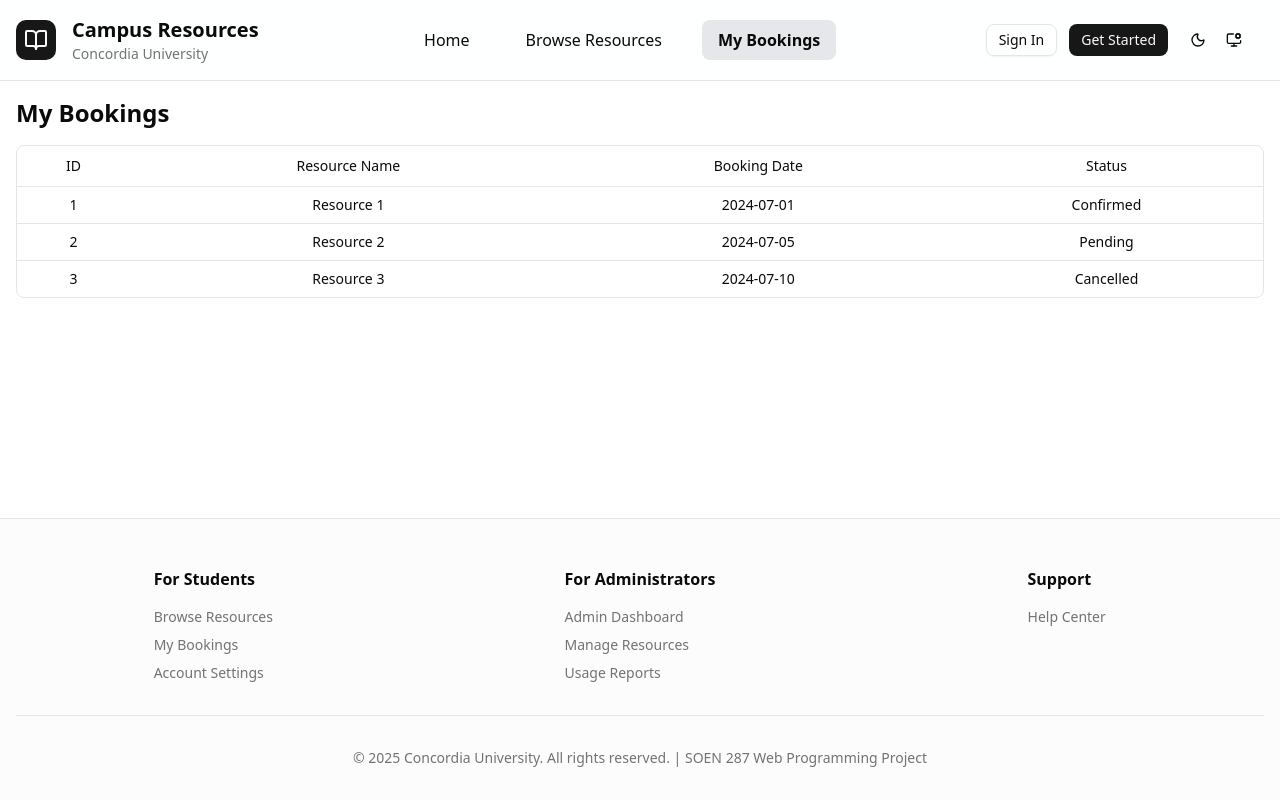
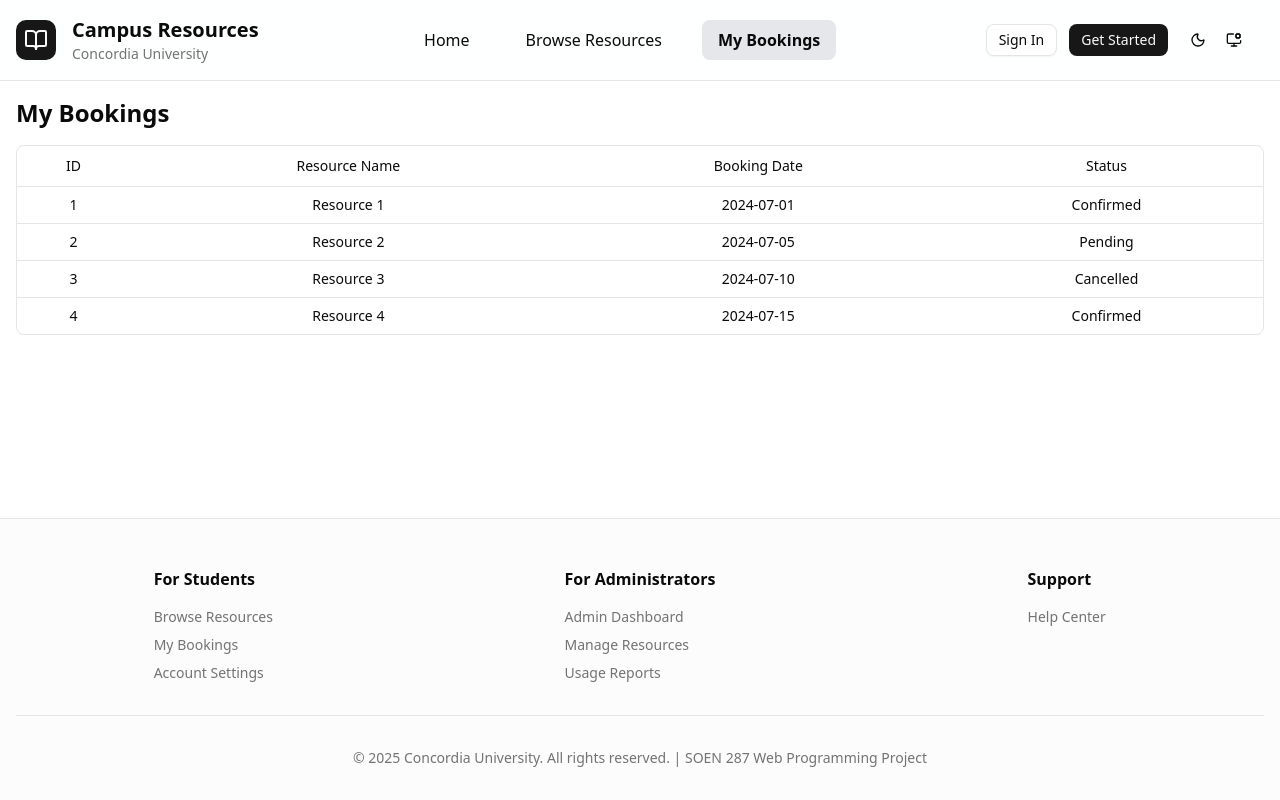
Before and after one commit to Allenyzh/SOEN287-Campus-Resource-Booking-Management-System, a Next.js app: page /mybookings in a window 1280 px wide. Built offline with nearby package versions, Linux system fonts and the light colour scheme.

Commit message:
Update page.tsx

```diff
--- a/src/app/mybookings/page.tsx
+++ b/src/app/mybookings/page.tsx
@@ -21,6 +21,12 @@ export default function page() {
       bookingDate: "2024-07-10",
       status: "Cancelled",
     },
+    {
+      id: 4,
+      resourceName: "Resource 4",
+      bookingDate: "2024-07-15",
+      status: "Confirmed",
+    },
   ];
 
   return (
```
